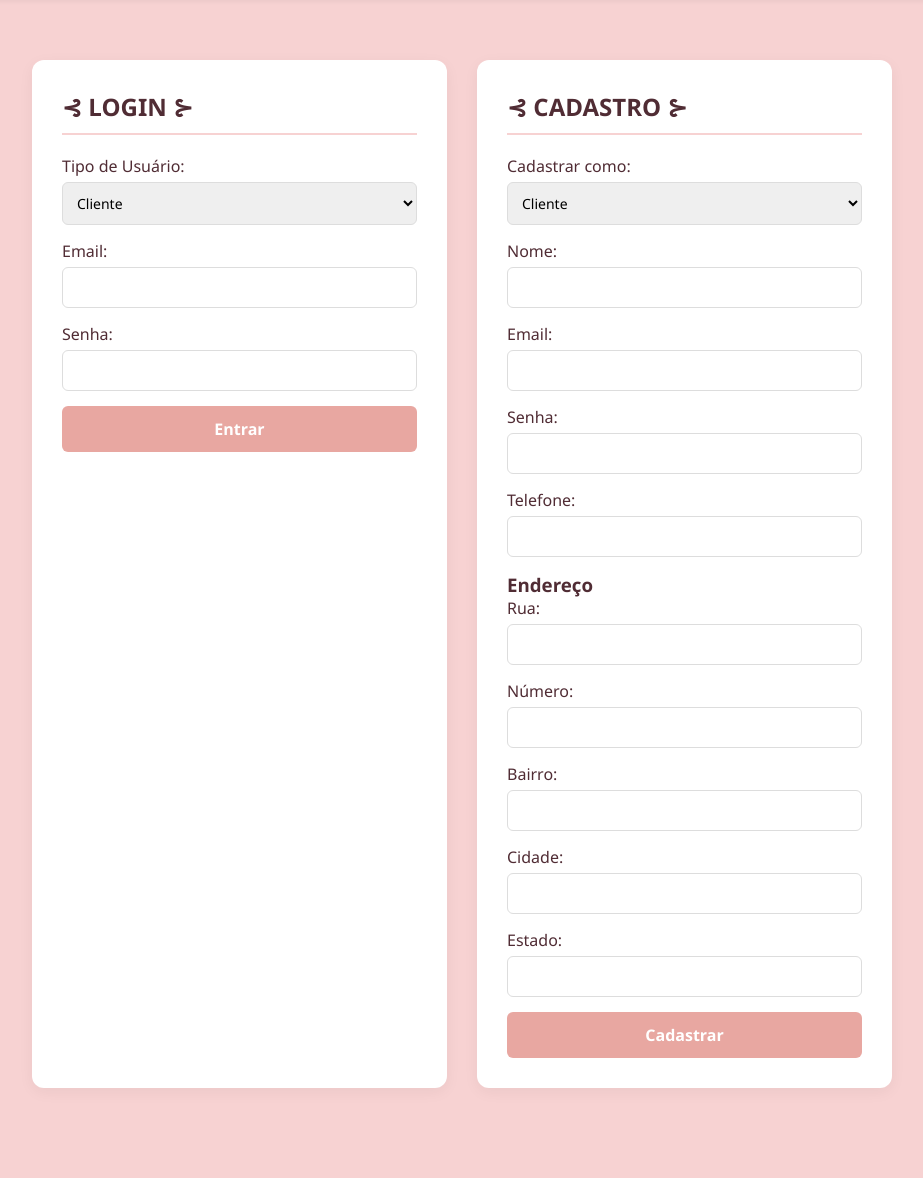
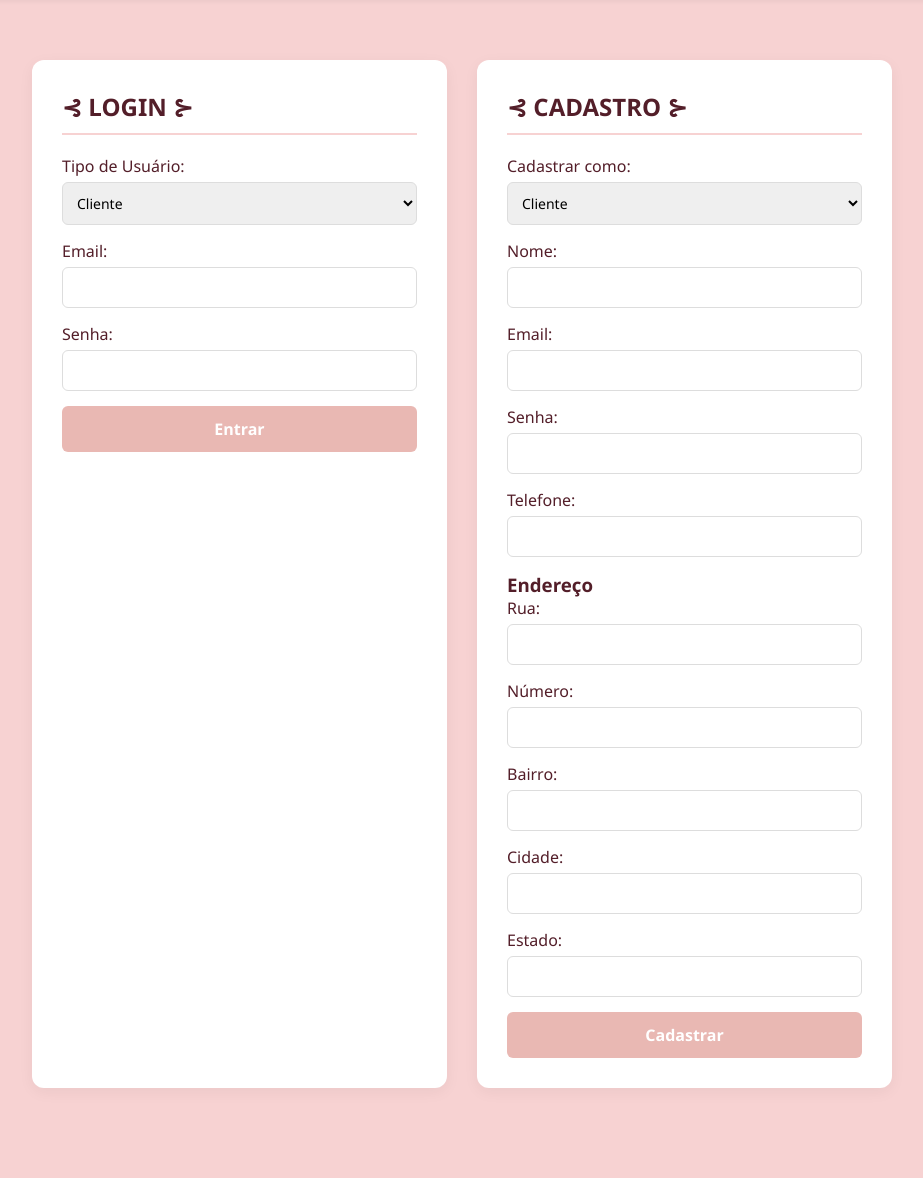
Before and after one commit to Leticiacesaroli/confeitaria-pwd-3bim-finalizado, a Flask app: page / in a window 1280 px wide. Shown: the part 57-1235 px from the top of the page, without its empty margins (178-1101 px from the left). Run offline with Flask 3, Linux system fonts and the light colour scheme.

Commit message:
Primeiro commit

```diff
--- a/static/style.css
+++ b/static/style.css
@@ -1,7 +1,7 @@
 :root {
-    --primary-color: #e8a7a1;
+    --primary-color: #e9b8b3;
     --primary-hover: #d4938d;
-    --dark-color: #502c34;
+    --dark-color: #531e29;
     --light-bg: #f7d2d2;
     --white: #ffffff;
 }
```
Also changed, not shown: confeitaria.db.
